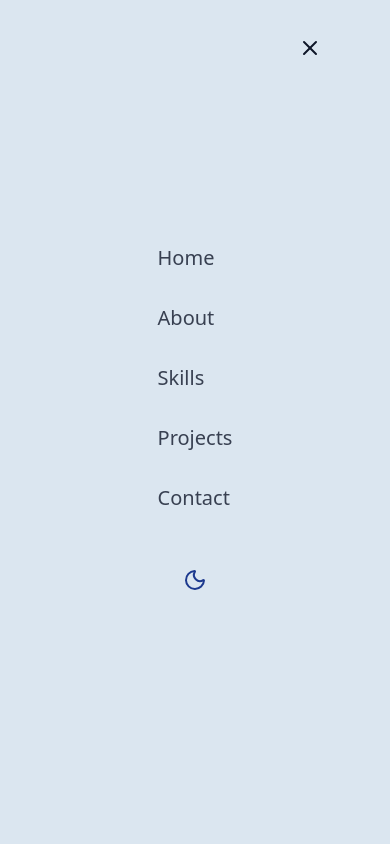
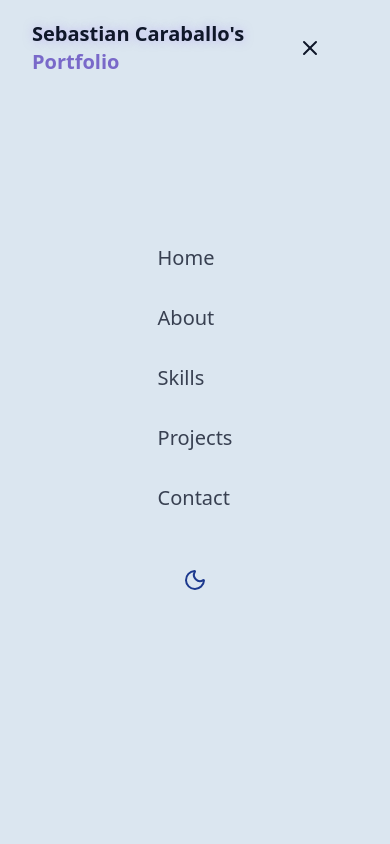
Before and after one commit to Sebacaraballo/Beautiful_Portfolio, a React (Vite) app: page / in a window 390 px wide. Both pictures are taken after a click on the button "Open Menu". Shown: the top 844 px of the page. Built offline with nearby package versions, Linux system fonts and the light colour scheme.

Commit message:
mobile NavBar bug fixes but actually

```diff
--- a/src/components/HeroSection.jsx
+++ b/src/components/HeroSection.jsx
@@ -33,7 +33,8 @@ export const HeroSection = () => {
                         </a>
                         {" "}
                         studying Mechanical Engineering with a minor in Computer Science.
-                        I’m into robotics and automation, and I like working on problems that cross different fields and actually get built.
+                        I’m into robotics and automation, and I like working on problems that cross different fields
+                        and give me a chance to expand my repertoire.
                     </p>
 
                     <div className="pt-4 opacity-0 animate-fade-in-delay-4">
--- a/src/components/NavBar.jsx
+++ b/src/components/NavBar.jsx
@@ -28,9 +28,10 @@ export const NavBar = () => {
             return () => window.removeEventListener("scroll", handleScroll);
         }, []);
     return (
+        <>
             <nav
                 className={cn(
-                "fixed w-full z-40 transition-all duration-300",
+                    "fixed w-full z-[60] transition-all duration-300",
                     isScrolled ? "py-3 bg-background/80 backdrop-blur-md shadow-xs" : "py-5"
                 )}
             >
@@ -61,19 +62,22 @@ export const NavBar = () => {
                         </div>
                     </div>
 
-                {/* mobile nav */}
-
-                <button onClick={() => setIsMenuOpen((prev) => !prev)}
-                    className="md:hidden p-2 text-foreground z-[55] relative"
+                    {/* mobile hamburger / close button */}
+                    <button
+                        onClick={() => setIsMenuOpen((prev) => !prev)}
+                        className="md:hidden p-2 text-foreground"
                         aria-label={isMenuOpen ? "Close Menu" : "Open Menu"}
                     >
-                    {isMenuOpen ? <X size={24} /> : <Menu size={24} /> }
+                        {isMenuOpen ? <X size={24} /> : <Menu size={24} />}
                     </button>
+                </div>
+            </nav>
 
+            {/* Mobile full-screen overlay — sibling to nav so it isn't clipped by nav's stacking context */}
             <div
                 className={cn(
-                        "fixed inset-0 bg-background z-[45] flex flex-col items-center justify-center",
-                        "transition-opacity duration-300 md:hidden",
+                    "fixed inset-0 bg-background z-[50] flex flex-col items-center justify-center md:hidden",
+                    "transition-opacity duration-300",
                     isMenuOpen
                         ? "opacity-100 pointer-events-auto"
                         : "opacity-0 pointer-events-none"
@@ -95,7 +99,6 @@ export const NavBar = () => {
                     </div>
                 </div>
             </div>
-            </div>
-        </nav>
+        </>
     );
 };
```
Lines whose indentation alone changed are shown as unchanged.
